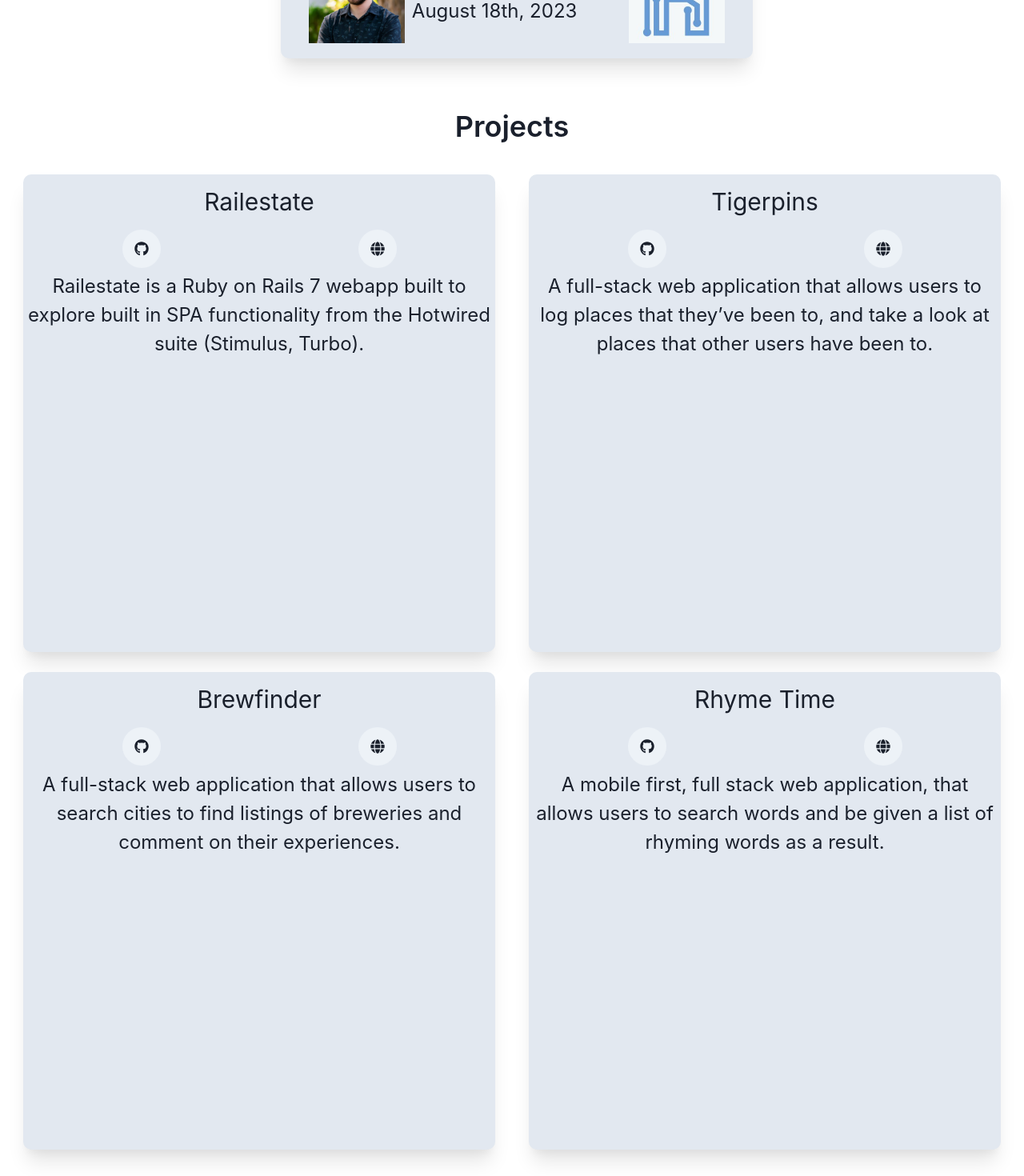
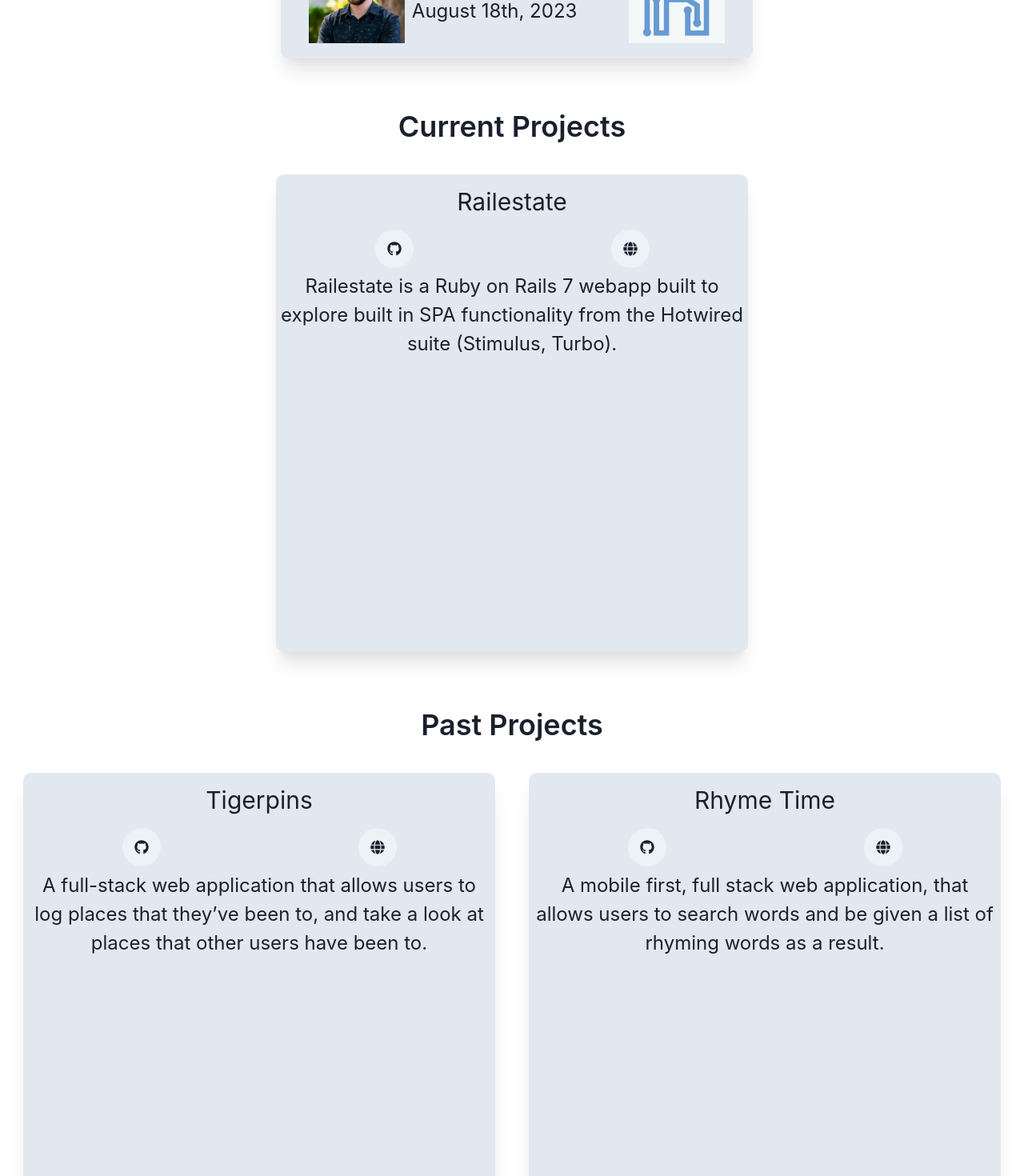
Before and after one commit to alexmcdermid/portfolio-website-chakra, a React (Create React App) app: page / in a window 1280 px wide. Shown: the part 1360-2830 px from the top of the page at 80% size. Built offline with nearby package versions, Linux system fonts and the light colour scheme.

Commit message:
seperate projects by current and past

```diff
--- a/src/components/Content.js
+++ b/src/components/Content.js
@@ -125,9 +125,9 @@ function Header() {
                         </Link>
                     </Flex>
 
-                    <Text fontSize="4xl" fontWeight="semibold" paddingBottom='1%'>Projects</Text>
+                    <Text fontSize="4xl" fontWeight="semibold" paddingBottom='1%'>Current Projects</Text>
 
-                    <Flex direction='row' spacing="200px" p='2' textAlign='center' justify='space-around' flexWrap='wrap'>
+                    <Flex direction='row' spacing="200px" p='2' pb={'4%'} textAlign='center' justify='space-around' flexWrap='wrap'>
                         <Box  w={isNotSmallerScreen ? '590px' : '350px'} h={isNotSmallerScreen ? '597px' : '538px'} rounded='10px' overflow='hidden' boxShadow='md' bg={isDark ? 'gray.700' : 'gray.200'} m='1%' shadow='xl' >
                             <Text fontSize='3xl' p='2%'>Railestate</Text>
                             <Flex justify='space-around' >
@@ -138,6 +138,11 @@ function Header() {
                             {/* TODO <YouTube videoId="74zDJUpQe9Q"  opts={opts}/> */}
 
                         </Box>
+                    </Flex>
+
+                    <Text fontSize="4xl" fontWeight="semibold" paddingBottom='1%'>Past Projects</Text>
+
+                    <Flex direction='row' spacing="200px" p='2' textAlign='center' justify='space-around' flexWrap='wrap'>
                         <Box  w={isNotSmallerScreen ? '590px' : '350px'}  h={isNotSmallerScreen ? '597px' : '538px'} rounded='10px' overflow='hidden' boxShadow='md' bg={isDark ? 'gray.700' : 'gray.200'} m='1%' shadow='xl'>
                             <Text fontSize='3xl' p='2%'>Tigerpins</Text>
                             <Flex justify='space-around' >
@@ -146,8 +151,15 @@ function Header() {
                             </Flex>
                             <Text fontSize={isNotSmallerScreen ? '2xl' : '1xl'} p='1%'>A full-stack web application that allows users to log places that they’ve been to, and take a look at places that other users have been to. </Text>
                             <YouTube videoId="IB2bAzOVM7U"  opts={opts}/>
-
-
+                        </Box>
+                        <Box w={isNotSmallerScreen ? '590px' : '350px'} h={isNotSmallerScreen ? '597px' : '538px'} rounded='10px' overflow='hidden' boxShadow='md' bg={isDark ? 'gray.700' : 'gray.200'} m='1%' shadow='xl'  >
+                            <Text fontSize='3xl' p='2%'>Rhyme Time</Text>
+                            <Flex justify='space-around' >
+                                <IconButton icon={<FaGithub/>} size={isNotSmallerScreen ? 'lg' : 'md'} isRound='true' onClick={() => window.open("https://www.github.com/alexmcdermid/rhymetime")}></IconButton>
+                                <IconButton icon={<FaGlobe/>} size={isNotSmallerScreen ? 'lg' : 'md'} isRound='true' onClick={() => window.open("https://rhymetimehome.herokuapp.com/")}></IconButton>
+                            </Flex>
+                            <Text fontSize={isNotSmallerScreen ? '2xl' : '1xl'} p='1%'>A mobile first, full stack web application, that allows users to search words and be given a list of rhyming words as a result. </Text>
+                            <YouTube videoId="ufdOikrghik"  opts={opts}/>
                         </Box>
                         <Box  w={isNotSmallerScreen ? '590px' : '350px'} h={isNotSmallerScreen ? '597px' : '538px'} rounded='10px' overflow='hidden' boxShadow='md' bg={isDark ? 'gray.700' : 'gray.200'} m='1%' shadow='xl' >
                             <Text fontSize='3xl' p='2%'>Brewfinder</Text>
@@ -159,18 +171,7 @@ function Header() {
                             <YouTube videoId="74zDJUpQe9Q"  opts={opts}/>
 
                         </Box>
-                        <Box w={isNotSmallerScreen ? '590px' : '350px'} h={isNotSmallerScreen ? '597px' : '538px'} rounded='10px' overflow='hidden' boxShadow='md' bg={isDark ? 'gray.700' : 'gray.200'} m='1%' shadow='xl'  >
-                            <Text fontSize='3xl' p='2%'>Rhyme Time</Text>
-                            <Flex justify='space-around' >
-                                <IconButton icon={<FaGithub/>} size={isNotSmallerScreen ? 'lg' : 'md'} isRound='true' onClick={() => window.open("https://www.github.com/alexmcdermid/rhymetime")}></IconButton>
-                                <IconButton icon={<FaGlobe/>} size={isNotSmallerScreen ? 'lg' : 'md'} isRound='true' onClick={() => window.open("https://rhymetimehome.herokuapp.com/")}></IconButton>
-                            </Flex>
-                            <Text fontSize={isNotSmallerScreen ? '2xl' : '1xl'} p='1%'>A mobile first, full stack web application, that allows users to search words and be given a list of rhyming words as a result. </Text>
-                            <YouTube videoId="ufdOikrghik"  opts={opts}/>
-
-                        </Box>
                     </Flex>
-
 
                     <Button mt='4%' mb='2%' onClick={()=>{window.scrollTo({top: 0,behavior: "smooth"})}}>Back to top</Button>
 
```
